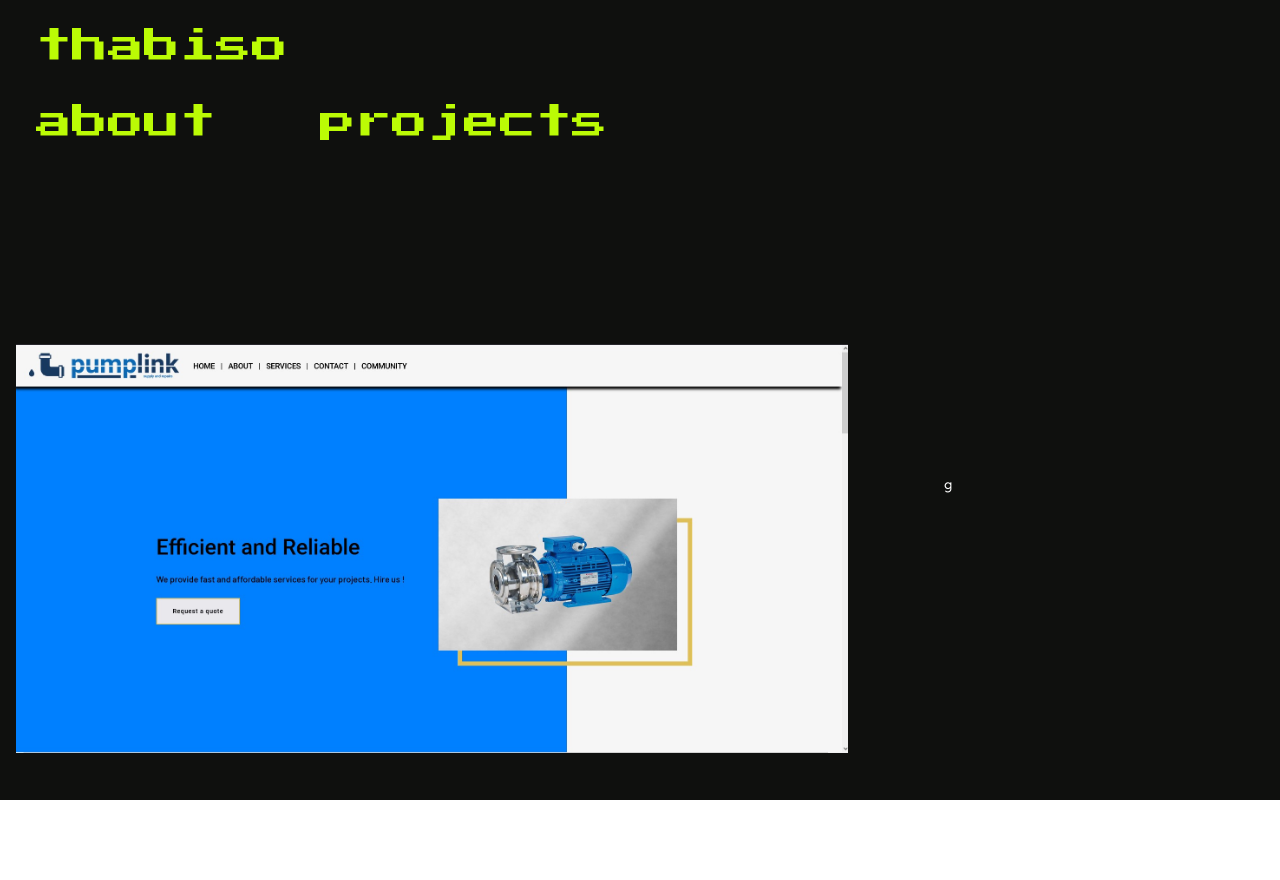
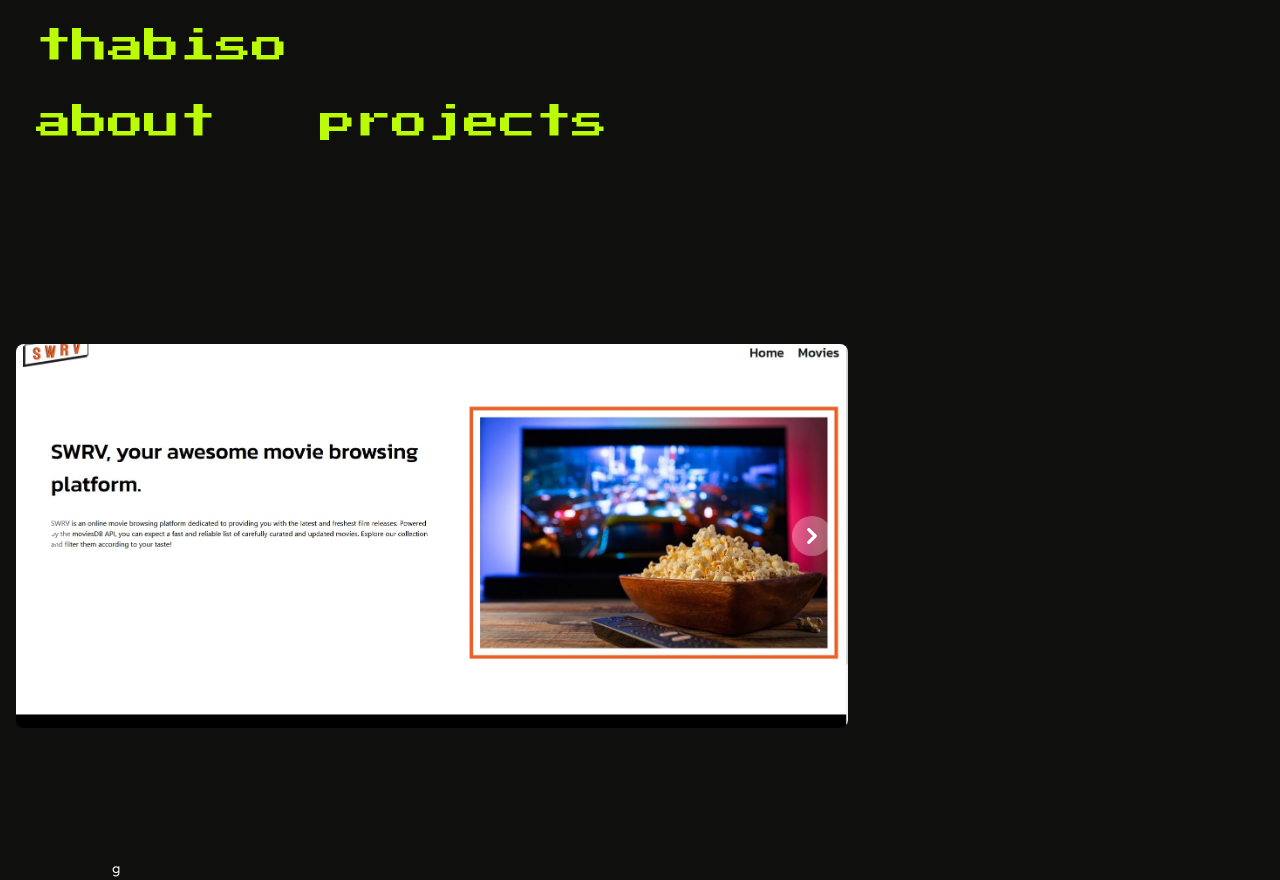
Before and after one commit to thabzzzzz/folio, a Vue app: page /pumplink in a window 1280 px wide. Before the commit the page ends 800 px from the top, so only its background shows below. Built offline with nearby package versions, Linux system fonts and the light colour scheme.

Commit message:
basic carousel done

```diff
--- a/package.json
+++ b/package.json
@@ -9,7 +9,11 @@
     "preview": "vite preview"
   },
   "dependencies": {
+    "flickity": "^3.0.0",
+    "flowbite": "^2.2.1",
     "vue": "^3.3.11",
+    "vue-carousel": "^0.18.0",
+    "vue-flickity": "^1.2.1",
     "vue-router": "^4.2.5"
   },
   "devDependencies": {
--- a/src/components/pumplink.vue
+++ b/src/components/pumplink.vue
@@ -25,7 +25,69 @@
 
     <div class="col-span-4">
 
-        <img src="../assets/images/pumplink.jpg" >
+
+
+<div id="default-carousel" class="relative w-full" data-carousel="slide">
+    <!-- Carousel wrapper -->
+    <div class="relative h-56 overflow-hidden rounded-lg md:h-96">
+         <!-- Item 1 -->
+        <div class="hidden duration-700 ease-in-out" data-carousel-item>
+            <img src="../assets/images/pumplink.jpg" class="absolute block w-full -translate-x-1/2 -translate-y-1/2 top-1/2 left-1/2" alt="...">
+        </div>
+        <!-- Item 2 -->
+        <div class="hidden duration-700 ease-in-out" data-carousel-item>
+            <img src="../assets/images/swrv.jpg" class="absolute block w-full -translate-x-1/2 -translate-y-1/2 top-1/2 left-1/2" alt="...">
+        </div>
+        <!-- Item 3 -->
+        <div class="hidden duration-700 ease-in-out" data-carousel-item>
+            <img src="../assets/images/pumplink.jpg" class="absolute block w-full -translate-x-1/2 -translate-y-1/2 top-1/2 left-1/2" alt="...">
+        </div>
+        <!-- Item 4 -->
+        <div class="hidden duration-700 ease-in-out" data-carousel-item>
+            <img src="../assets/images/pumplink.jpg" class="absolute block w-full -translate-x-1/2 -translate-y-1/2 top-1/2 left-1/2" alt="...">
+        </div>
+        <!-- Item 5 -->
+        <div class="hidden duration-700 ease-in-out" data-carousel-item>
+            <img src="../assets/images/pumplink.jpg" class="absolute block w-full -translate-x-1/2 -translate-y-1/2 top-1/2 left-1/2" alt="...">
+        </div>
+    </div>
+    <!-- Slider indicators -->
+    <div class="absolute z-30 flex -translate-x-1/2 bottom-5 left-1/2 space-x-3 rtl:space-x-reverse">
+        <button type="button" class="w-3 h-3 rounded-full" aria-current="true" aria-label="Slide 1" data-carousel-slide-to="0"></button>
+        <button type="button" class="w-3 h-3 rounded-full" aria-current="false" aria-label="Slide 2" data-carousel-slide-to="1"></button>
+        <button type="button" class="w-3 h-3 rounded-full" aria-current="false" aria-label="Slide 3" data-carousel-slide-to="2"></button>
+        <button type="button" class="w-3 h-3 rounded-full" aria-current="false" aria-label="Slide 4" data-carousel-slide-to="3"></button>
+        <button type="button" class="w-3 h-3 rounded-full" aria-current="false" aria-label="Slide 5" data-carousel-slide-to="4"></button>
+    </div>
+    <!-- Slider controls -->
+    <button type="button" class="absolute top-0 start-0 z-30 flex items-center justify-center h-full px-4 cursor-pointer group focus:outline-none" data-carousel-prev>
+        <span class="inline-flex items-center justify-center w-10 h-10 rounded-full bg-white/30 dark:bg-gray-800/30 group-hover:bg-white/50 dark:group-hover:bg-gray-800/60 group-focus:ring-4 group-focus:ring-white dark:group-focus:ring-gray-800/70 group-focus:outline-none">
+            <svg class="w-4 h-4 text-white dark:text-gray-800 rtl:rotate-180" aria-hidden="true" xmlns="http://www.w3.org/2000/svg" fill="none" viewBox="0 0 6 10">
+                <path stroke="currentColor" stroke-linecap="round" stroke-linejoin="round" stroke-width="2" d="M5 1 1 5l4 4"/>
+            </svg>
+            <span class="sr-only">Previous</span>
+        </span>
+    </button>
+    <button type="button" class="absolute top-0 end-0 z-30 flex items-center justify-center h-full px-4 cursor-pointer group focus:outline-none" data-carousel-next>
+        <span class="inline-flex items-center justify-center w-10 h-10 rounded-full bg-white/30 dark:bg-gray-800/30 group-hover:bg-white/50 dark:group-hover:bg-gray-800/60 group-focus:ring-4 group-focus:ring-white dark:group-focus:ring-gray-800/70 group-focus:outline-none">
+            <svg class="w-4 h-4 text-white dark:text-gray-800 rtl:rotate-180" aria-hidden="true" xmlns="http://www.w3.org/2000/svg" fill="none" viewBox="0 0 6 10">
+                <path stroke="currentColor" stroke-linecap="round" stroke-linejoin="round" stroke-width="2" d="m1 9 4-4-4-4"/>
+            </svg>
+            <span class="sr-only">Next</span>
+        </span>
+    </button>
+</div>
+
+
+
+
+  </div>
+
+
+
+
+
+
     </div>
     <div class="pt-32 welcome-block ml-24">
        <p>g</p>
@@ -34,10 +96,21 @@
     </div>
 
     </div>
-</div>
+
 </template>
 
 <script setup>
+
+
+import { onMounted } from 'vue'
+import { initFlowbite } from 'flowbite'
+
+// initialize components based on data attribute selectors
+onMounted(() => {
+    initFlowbite();
+})
+
+
 
 </script>
 
@@ -87,4 +160,10 @@
       display: inline-block;
       padding: 10px 20px;
     }
+
+
+    .flickity-carousel {
+  width: 100%;
+  margin-bottom: 20px;
+}
 </style>
--- a/tailwind.config.js
+++ b/tailwind.config.js
@@ -3,6 +3,7 @@
   content: [
     './index.html',
     './src/**/*.vue',
+    "./node_modules/flowbite/**/*.{js,ts}"
   ],
   theme: {
     extend: {colors: {
@@ -11,5 +12,8 @@
       'mygreen': '#BBFB05',
     },},
   },
-  plugins: [],
+  plugins: [
+    require('flowbite/plugin')
+  ],
+
 }
```
Also changed, not shown: 1 other file (tests, documents, lock files or other folders).
